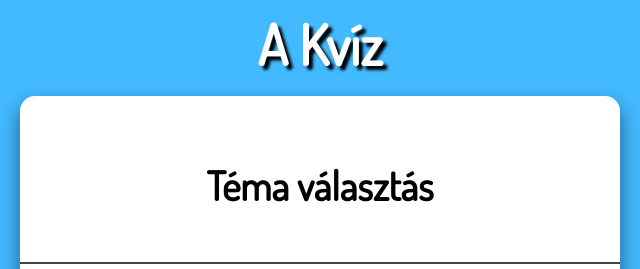
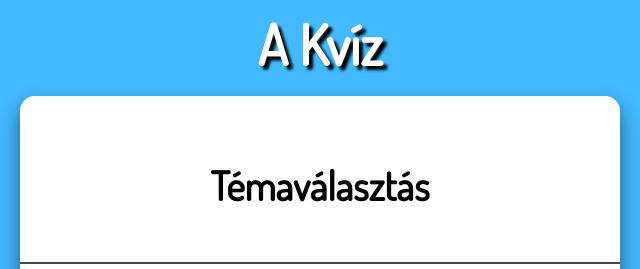
Before and after one commit to epatrik/SZFM-Mini-Projekt, a website with bundled scripts: page src/index.html in a window 1280 px wide. Shown: the top 269 px of the page, 320-960 px from the left. Built offline with nearby package versions, Linux system fonts and the light colour scheme.

Commit message:
témaválasztás átírása 'index.html'-ben

```diff
--- a/src/index.html
+++ b/src/index.html
@@ -30,7 +30,7 @@
             <button id="back" class="hide">Kilépés</button>
         </div>
         <div id="topic-block">
-            <div id="topic-title">Téma választás</div>
+            <div id="topic-title">Témaválasztás</div>
             <table>
                 <tr><td><button class="topic" data-topic="math">Matematika</button></td></tr>
                 <tr><td><button class="topic" data-topic="geography">Földrajz</button></td></tr>
```
